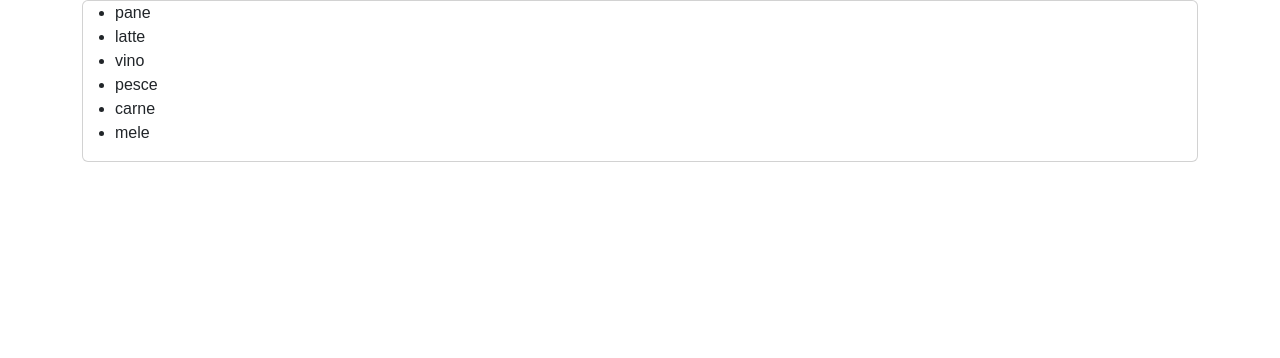
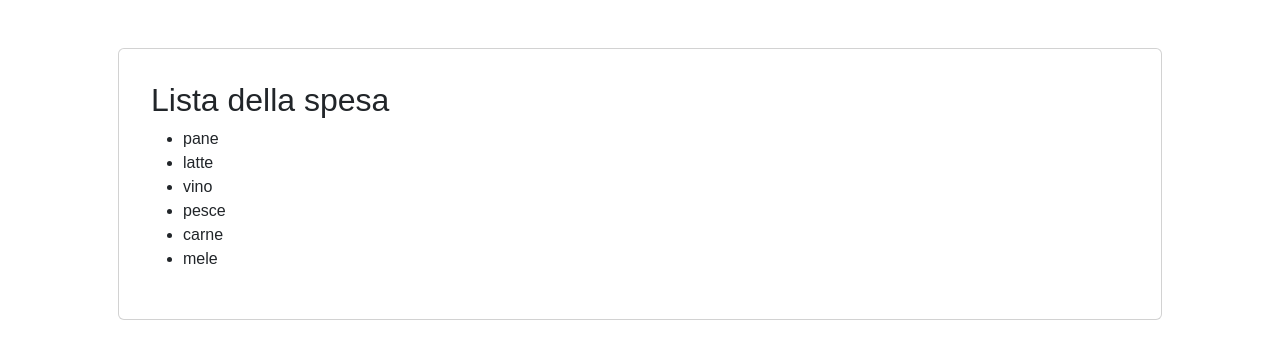
Before and after one commit to marcocampisi/js-lista-spesa, a plain HTML site: page index.html in a window 1280 px wide. Drawn offline with nearby package versions, Linux system fonts and the light colour scheme.

Commit message:
Add basic card style

```diff
--- a/index.html
+++ b/index.html
@@ -14,11 +14,14 @@
 </head>
 <body>
     <main>
-        <div class="container">
-            <div class="card">
-                <ul id="ulList">
+        <div class="container p-5">
+            <div class="card p-3">
+                <div class="card-body">
+                    <h2>Lista della spesa</h2>
+                    <ul id="ulList">
 
-                </ul>
+                    </ul>
+                </div>
             </div>
         </div>
     </main>
```
